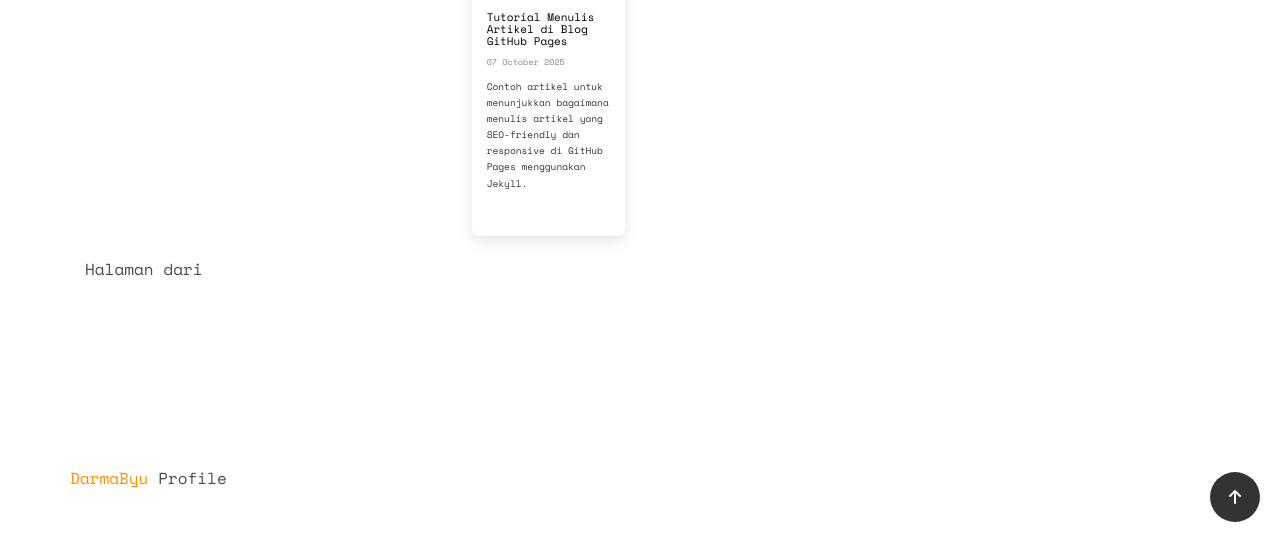
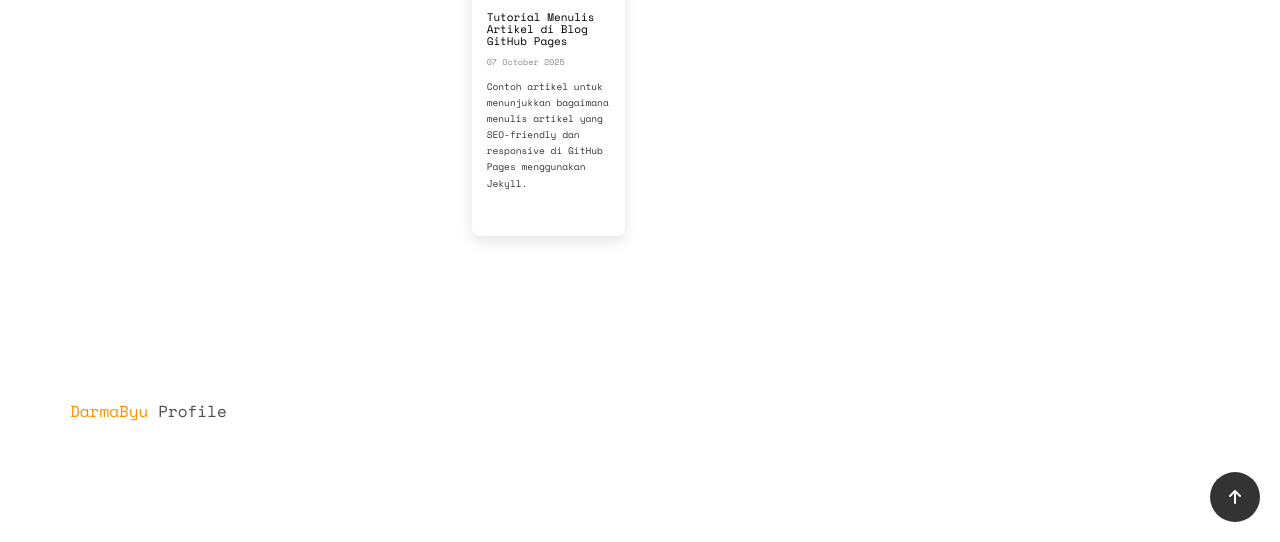
Before and after one commit to darmabyu/darmabyu.github.io, a Jekyll site: the page built from blog.html, in a window 1280 px wide and 900 px high, scrolled down 1051 px, cut to the strip 358-900 px from the top of the window. Built offline with Jekyll 4.4.1, drawn with Linux system fonts in a browser that asks for light colours; some web fonts are replaced.

Commit message:
Update blog.html

```diff
--- a/blog.html
+++ b/blog.html
@@ -15,10 +14,11 @@ paginate: 6
     <div class="col-md-12">
       <h2>List Postingan</h2>
       <div class="row posts-grid">
+        {% if site.posts and site.posts.size > 0 %}
           {% for post in site.posts %}
             <div class="col-md-6">
               <article class="post-card">
-              <a href="{{ post.url }}">
+                <a href="{{ post.url | relative_url }}">
                   <div class="post-thumb">
                     <img src="{{ post.header_image | default: '/images/default-thumbnail.png' }}" alt="{{ post.title }}">
                   </div>
@@ -31,22 +31,8 @@ paginate: 6
               </article>
             </div>
           {% endfor %}
-
-        {% if paginator.posts == empty %}
+        {% else %}
           <p>Belum ada postingan.</p>
-        {% endif %}
-      </div>
-
-      <!-- ✅ Pagination Navigation -->
-      <div class="pagination text-center" style="margin-top: 2rem;">
-        {% if paginator.previous_page %}
-          <a class="btn btn-primary" href="{{ paginator.previous_page_path }}">← Halaman Sebelumnya</a>
-        {% endif %}
-
-        <span class="page-number">Halaman {{ paginator.page }} dari {{ paginator.total_pages }}</span>
-
-        {% if paginator.next_page %}
-          <a class="btn btn-primary" href="{{ paginator.next_page_path }}">Halaman Selanjutnya →</a>
         {% endif %}
       </div>
     </div>
```
Also changed, not shown: other parts of blog.html (+0 -1 lines). Lines whose indentation alone changed are shown as unchanged.
